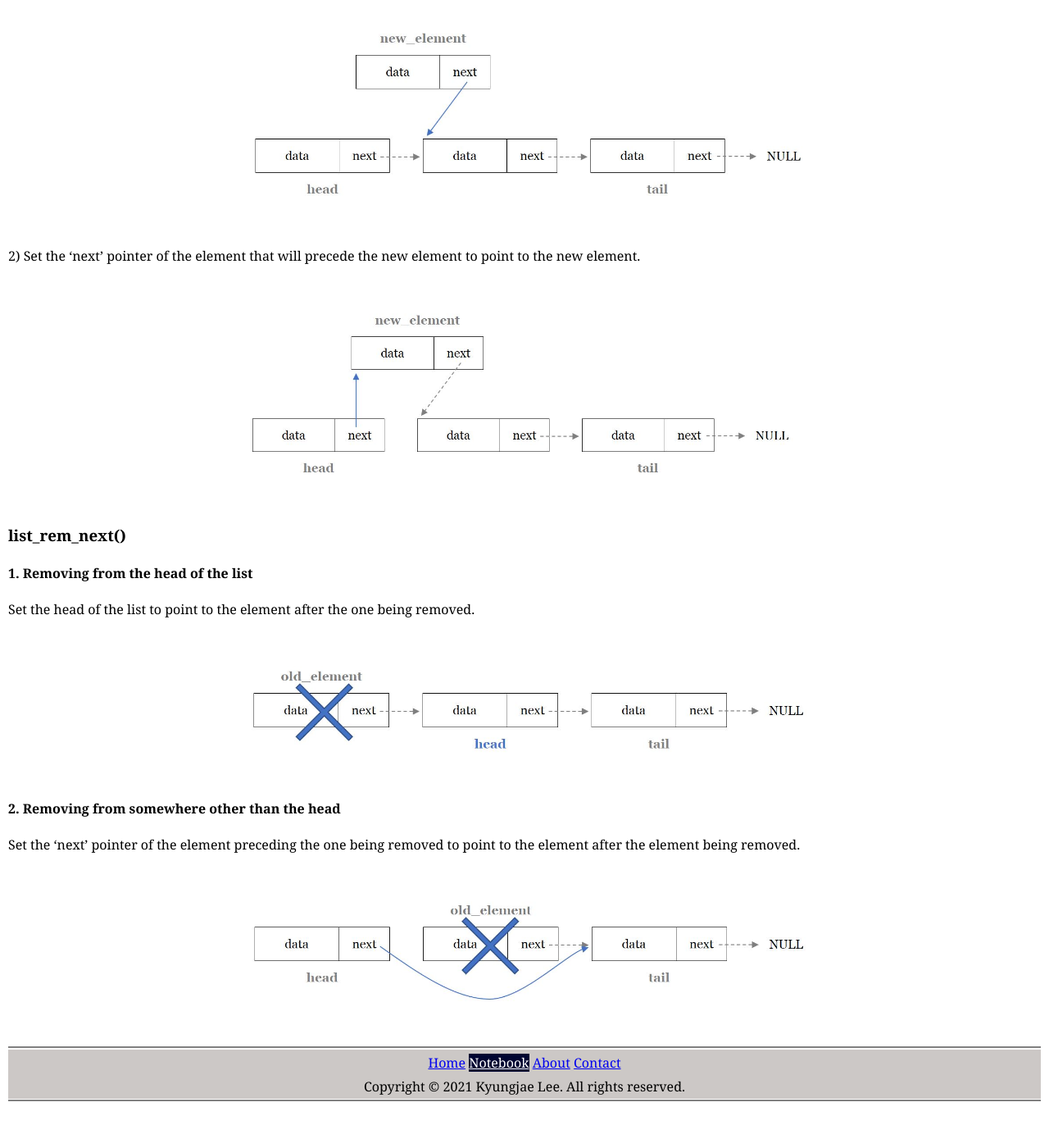
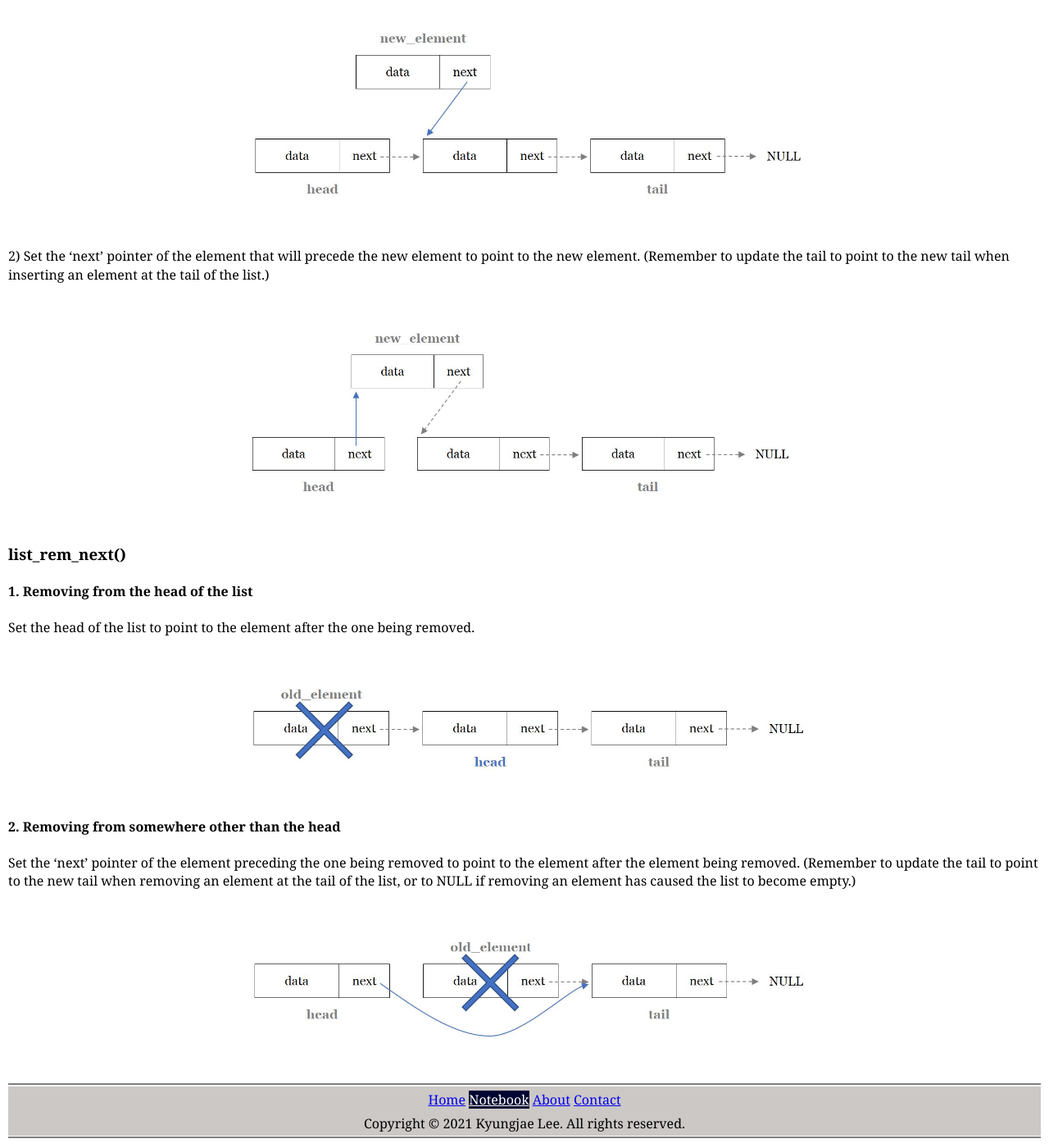
Before and after one commit to kyungjae-lee/kyungjae-lee.github.io, a Jekyll site: the page built from _posts/data-structures/2021-02-01-singly-linked-lists.md, in a window 1280 px wide and 1400 px high, scrolled down 5275 px. Shown: the whole window at 82% size. Built offline with Jekyll 4.4.1, drawn with Linux system fonts in a browser that asks for light colours; before the commit the page ends 6630 px from its top, so only the background shows below that.

Commit message:
Update 'singly-linked-lists' notes

```diff
--- a/_posts/data-structures/2021-02-01-singly-linked-lists.md
+++ b/_posts/data-structures/2021-02-01-singly-linked-lists.md
@@ -216,7 +216,8 @@ to precede.
 ![List Insertion Elsewhere 1]({{site.baseurl}}/img/data-structures/list_insertion_elsewhere_1.jpg){:.inline-img-w700}
 
 2) Set the 'next' pointer of the element that will precede the new element to
-point to the new element.
+point to the new element. (Remember to update the tail to point to the new
+tail when inserting an element at the tail of the list.)
 
 ![List Insertion Elsewhere 2]({{site.baseurl}}/img/data-structures/list_insertion_elsewhere_2.jpg){:.inline-img-w700}
 
@@ -231,6 +232,8 @@ Set the head of the list to point to the element after the one being removed.
 #### 2. Removing from somewhere other than the head
 
 Set the 'next' pointer of the element preceding the one being removed to
-point to the element after the element being removed.
+point to the element after the element being removed. (Remember to update the
+tail to point to the new tail when removing an element at the tail of the
+list, or to NULL if removing an element has caused the list to become empty.)
 
 ![List Removal Elsewhere]({{site.baseurl}}/img/data-structures/list_removal_elsewhere.jpg){:.inline-img-w700}
```
